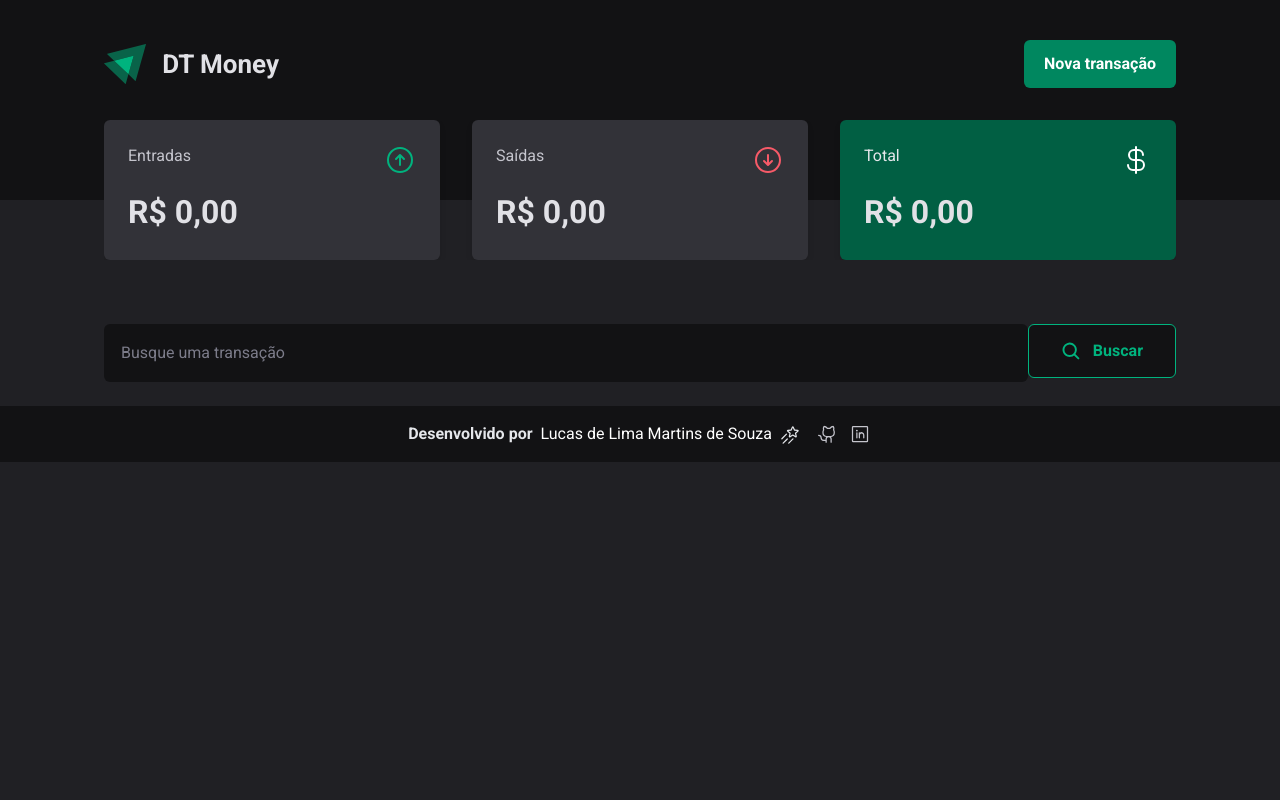
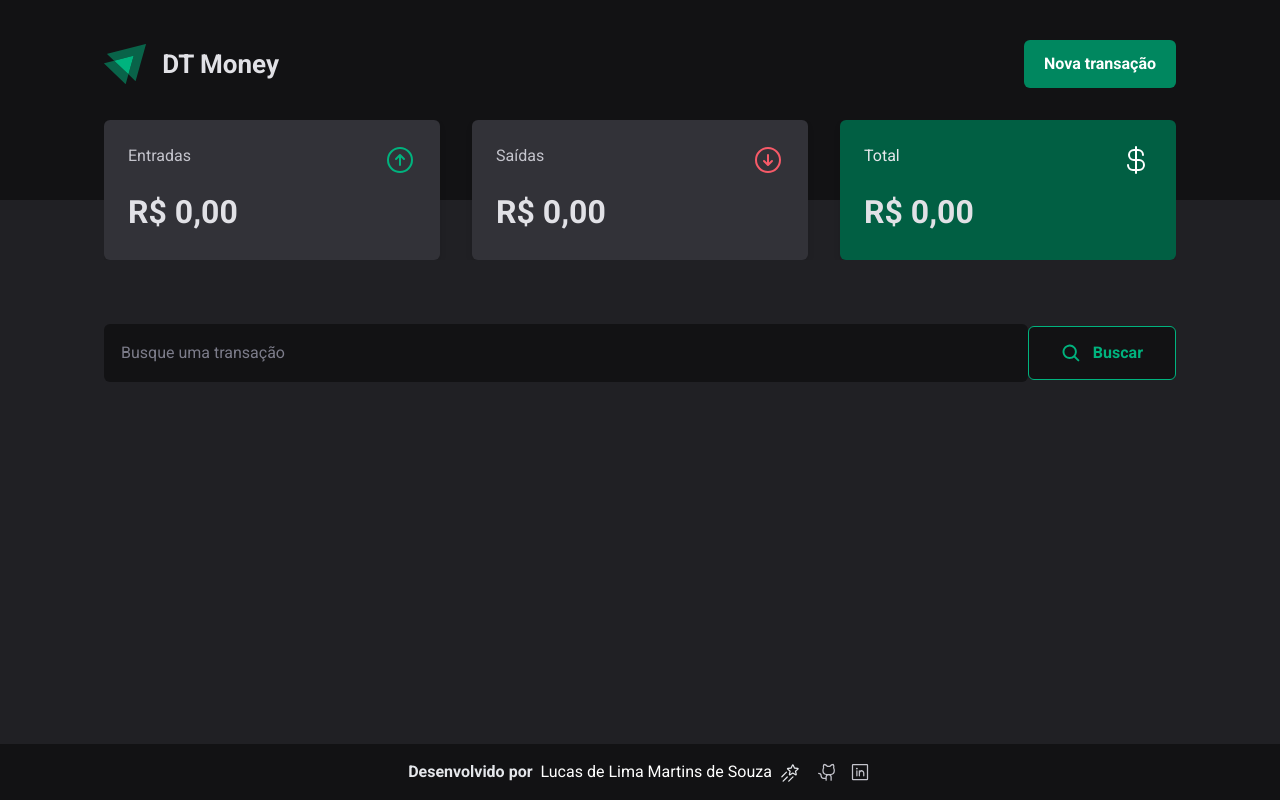
Before and after one commit to Aszurar/DT-money, a React (Vite) app: page / in a window 1280 px wide. Built offline with nearby package versions, Linux system fonts and the light colour scheme.

Commit message:
✨ Correção do tamanho do Dashboard e alinhamento do form de pesquisa✨

```diff
--- a/src/components/Dashboard/SearchForm/index.tsx
+++ b/src/components/Dashboard/SearchForm/index.tsx
@@ -41,7 +41,7 @@ export function SearchForm() {
   return (
     <form
       onSubmit={handleSubmit(handleSearchTransactions)}
-      className="mt-16 flex justify-between rounded-md"
+      className="mt-16 flex items-center justify-between rounded-md"
     >
       <Input.Root>
         <Input.Container>
--- a/src/components/Dashboard/index.tsx
+++ b/src/components/Dashboard/index.tsx
@@ -13,7 +13,7 @@ export function Dashboard() {
   const balanceFormatted = priceFormatter.format(summery.balance)
 
   return (
-    <main className="mx-auto max-w-app  px-6">
+    <main className="h-dashboard mx-auto max-w-app px-6">
       <section
         tabIndex={0}
         className={`-mt-20 flex
--- a/tailwind.config.js
+++ b/tailwind.config.js
@@ -24,6 +24,7 @@ export default {
       height: {
         header: '25vh',
         13.5: '3.375rem',
+        dashboard: 'calc(100vh - 22vh)',
       },
       maxHeight: {
         25: '6.25rem',
```
